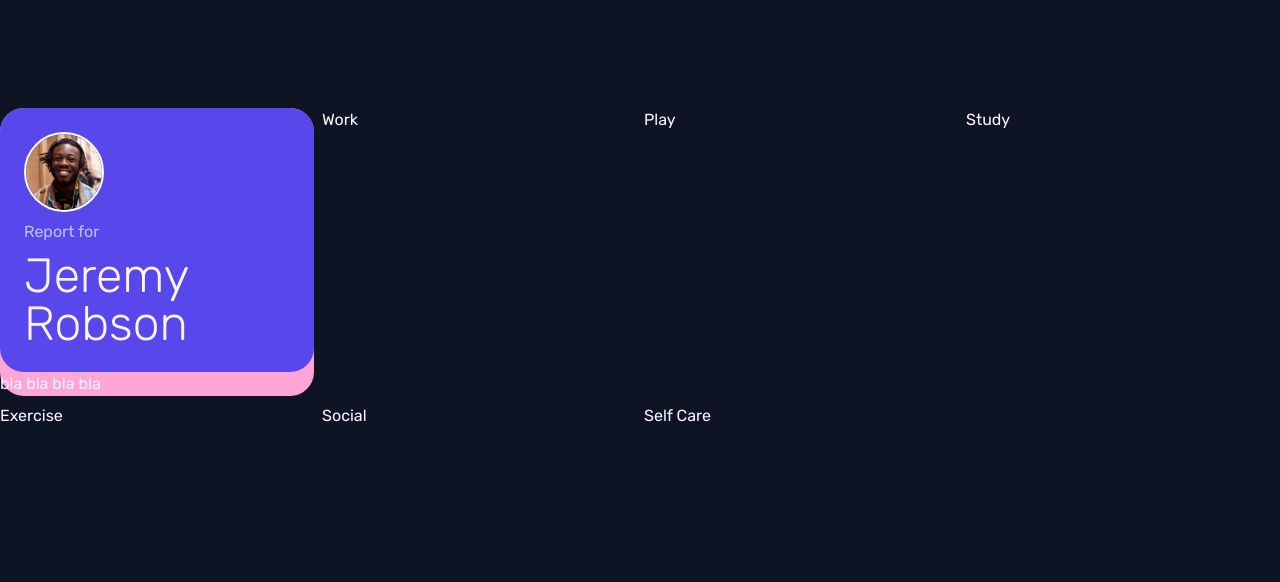
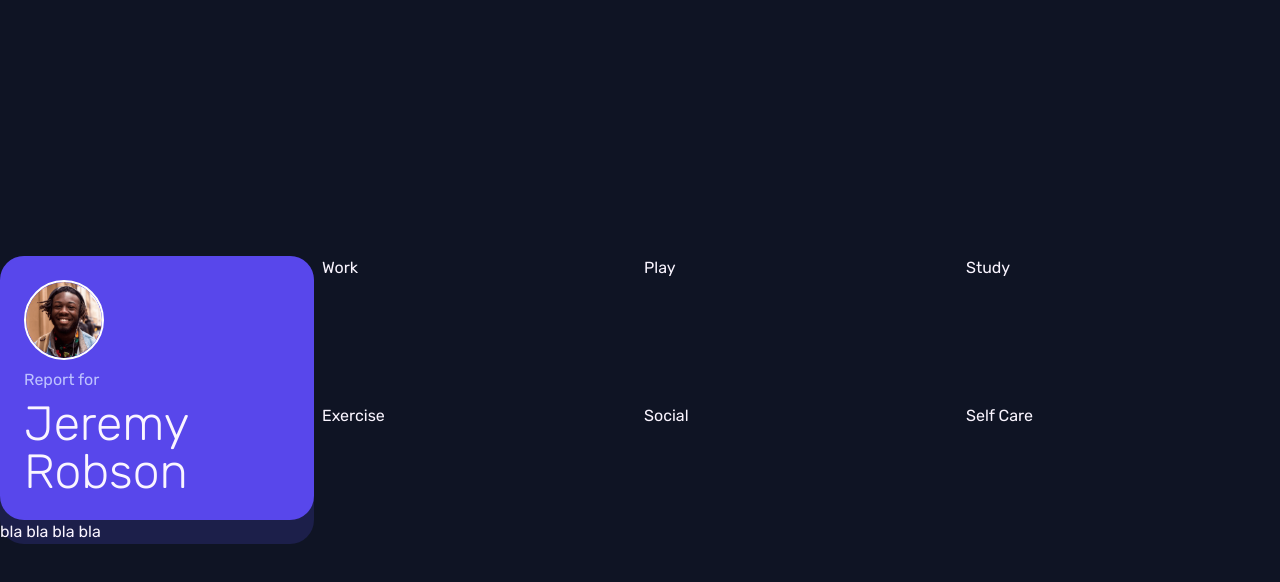
Before and after one commit to lilKriT/fem-time-tracking-dashboard, a Next.js app: page / in a window 1280 px wide. Shown: the top 582 px of the page. Built offline with nearby package versions, Linux system fonts and the light colour scheme.

Commit message:
Fixed a bug.

```diff
--- a/app/page.tsx
+++ b/app/page.tsx
@@ -26,7 +26,7 @@ export default function Home() {
     <section className="min-h-dvh flex justify-center items-center">
       <div className="grid grid-cols-4 grid-rows-2 gap-2">
         {/* First, double sized cell */}
-        <div className="bg-pink-300 rounded-3xl">
+        <div className="row-span-2 bg-navy-900 rounded-3xl ">
           <div className="bg-purple-600 rounded-3xl p-6 flex flex-col gap-2">
             {/* User card */}
             <Image
@@ -39,9 +39,12 @@ export default function Home() {
             <p className="text-navy-200">Report for</p>
             <h2 className="text-5xl font-light">Jeremy Robson</h2>
           </div>
+
           {/* Timeframe settings: */}
           <div>bla bla bla bla</div>
         </div>
+
+        {/* Cards */}
         {data.map((activity) => (
           <Card
             key={activity.title}
```
